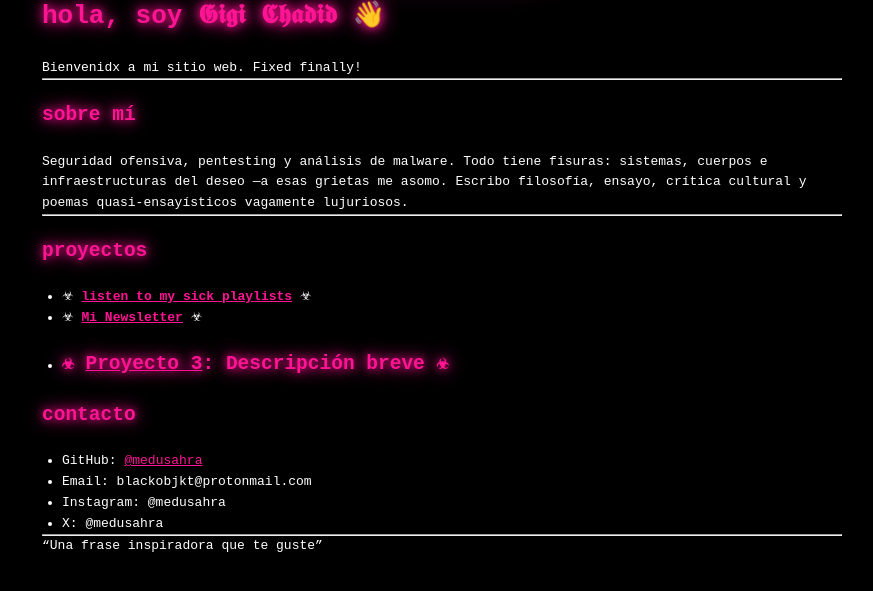
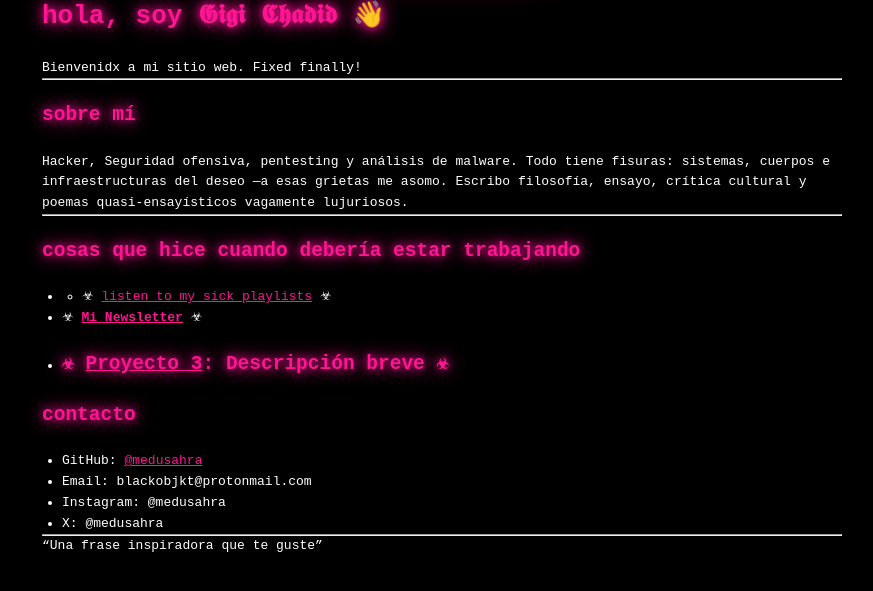
Before and after one commit to medusahra/medusahra.github.io, a Jekyll site: the page built from index.md, in a window 1280 px wide, cut to the strip 194-785 px from the top of the page. Shown: the whole strip, without its empty margins (198-1071 px from the left). Built offline with Jekyll 4.4.1, drawn with Linux system fonts in a browser that asks for light colours.

Commit message:
Update index.md

```diff
--- a/index.md
+++ b/index.md
@@ -12,14 +12,14 @@ Bienvenidx a mi sitio web. Fixed finally!
 
 ## sobre mí
 
-Seguridad ofensiva, pentesting y análisis de malware. Todo tiene fisuras: sistemas, cuerpos e infraestructuras del deseo
+Hacker, Seguridad ofensiva, pentesting y análisis de malware. Todo tiene fisuras: sistemas, cuerpos e infraestructuras del deseo
 —a esas grietas me asomo. Escribo filosofía, ensayo, crítica cultural y poemas quasi-ensayísticos vagamente lujuriosos.
 
 ---
 
-## proyectos
+## cosas que hice cuando debería estar trabajando
 
-- ☣ **[listen to my sick playlists](https://open.spotify.com/user/oer0flire345iy1g4vaifowzc/playlists)** ☣
+- - ☣ [listen to my sick playlists](https://open.spotify.com/user/oer0flire345iy1g4vaifowzc/playlists) ☣
 - ☣ **[Mi Newsletter](https://goadletter.substack.com/)** ☣
 - ☣ **[Proyecto 3](https://enlace.com)**: Descripción breve ☣
 ---
```
